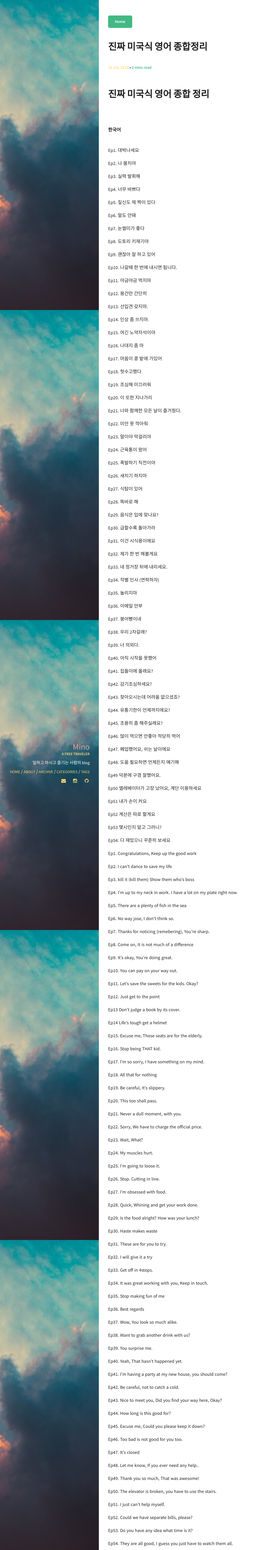
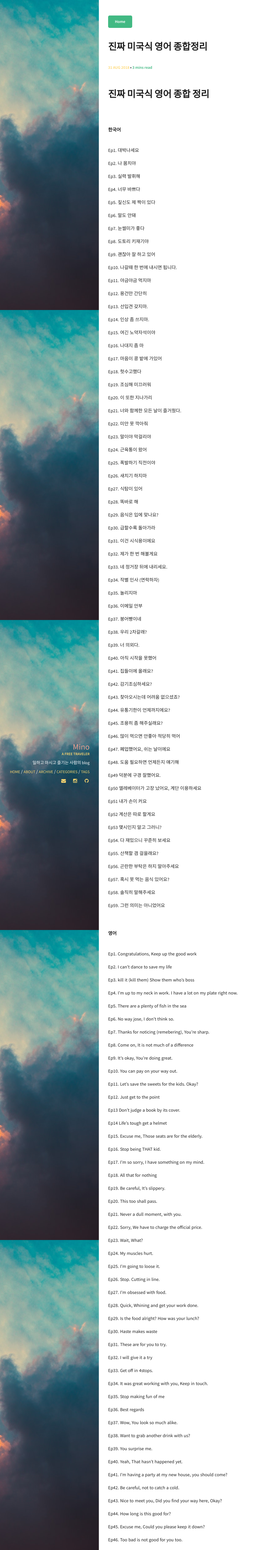
Before and after one commit to minoblog/minoblog.github.io, a Jekyll site: the page built from _posts/2018-08-31-Podcast-English-Total.md, in a window 1280 px wide. Shown: the whole page at 31% size, without its empty margins (0-832 px from the left). Built offline with Jekyll 4.4.1, drawn with Linux system fonts in a browser that asks for light colours.

Commit message:
Update and rename 2018-07-12-Podcast-English-Total.md to 2018-08-31-Podcast-English-Total.md

```diff
--- a/_posts/2018-07-12-Podcast-English-Total.md
+++ b/_posts/2018-08-31-Podcast-English-Total.md
@@ -121,6 +121,22 @@ Ep53 몇시인지 알고 그러니?
 
 Ep54. 다 재밌으니 꾸준히 보세요
 
+Ep55. 산책할 겸 걸을래요?
+
+Ep56. 곤란한 부탁은 하지 말아주세요
+
+Ep57. 혹시 못 먹는 음식 있어요?
+
+Ep58. 솔직히 말해주세요
+
+Ep59. 그런 의미는 아니었어요
+
+<br>
+<br>
+<b>영어</b>
+<br>
+<br>
+
 Ep1. Congratulations, Keep up the good work
 
 Ep2. I can't dance to save my life
@@ -230,3 +246,13 @@ Ep52. Could we have separate bills, please?
 Ep53. Do you have any idea what time is it?
 
 Ep54. They are all good, I guess you just have to watch them all.
+
+Ep55. It's really close. Want to walk?
+
+Ep56. I don't know how I feel about that.
+
+Ep57 Are there any foods, you don't eat?
+
+Ep58. Just be straight with me.
+
+Ep59. I'm sorry, I didn't mean it that way.
```
